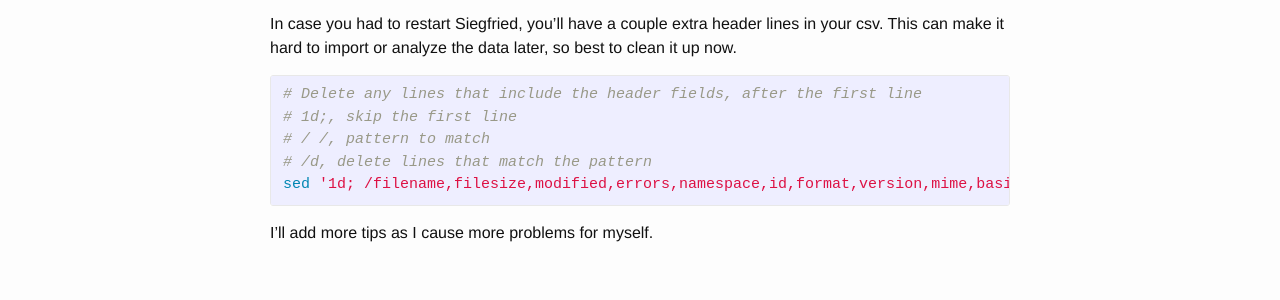
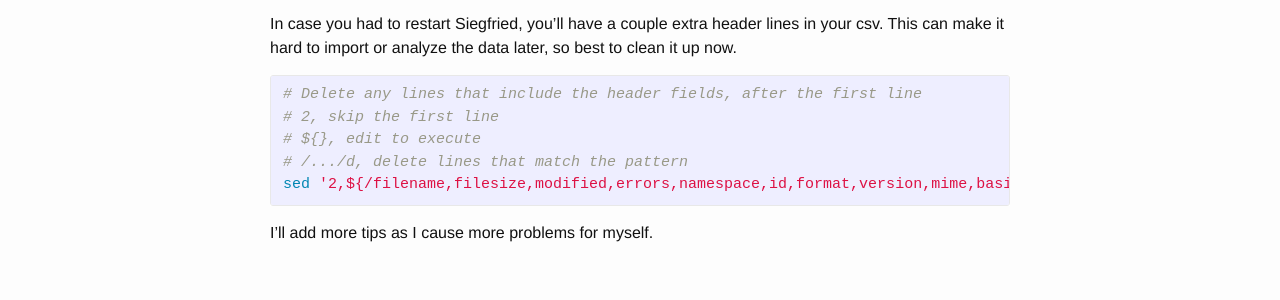
Before and after one commit to NYPL/digpres, a Jekyll site: the page built from _posts/2017-12-26-raspi-siegfried-2.markdown, in a window 1280 px wide. Shown: the part 1085-1385 px from the top of the page. Built offline with Jekyll 4.4.1, drawn with Linux system fonts in a browser that asks for light colours.

Commit message:
fix sed command, sed is mystery magic sauce

```diff
--- a/_posts/2017-12-26-raspi-siegfried-2.markdown
+++ b/_posts/2017-12-26-raspi-siegfried-2.markdown
@@ -40,10 +40,10 @@ In case you had to restart Siegfried, you'll have a couple extra header lines in
 
 {% highlight bash %}
 # Delete any lines that include the header fields, after the first line
-# 1d;, skip the first line
-# / /, pattern to match
-# /d, delete lines that match the pattern
-sed '1d; /filename,filesize,modified,errors,namespace,id,format,version,mime,basis,warning/d' sf.csv > sf_clean.csv
+# 2, skip the first line
+# ${}, edit to execute
+# /.../d, delete lines that match the pattern
+sed '2,${/filename,filesize,modified,errors,namespace,id,format,version,mime,basis,warning/d}' sf.csv > sf_clean.csv
 {% endhighlight %}
 
 I'll add more tips as I cause more problems for myself.
```
